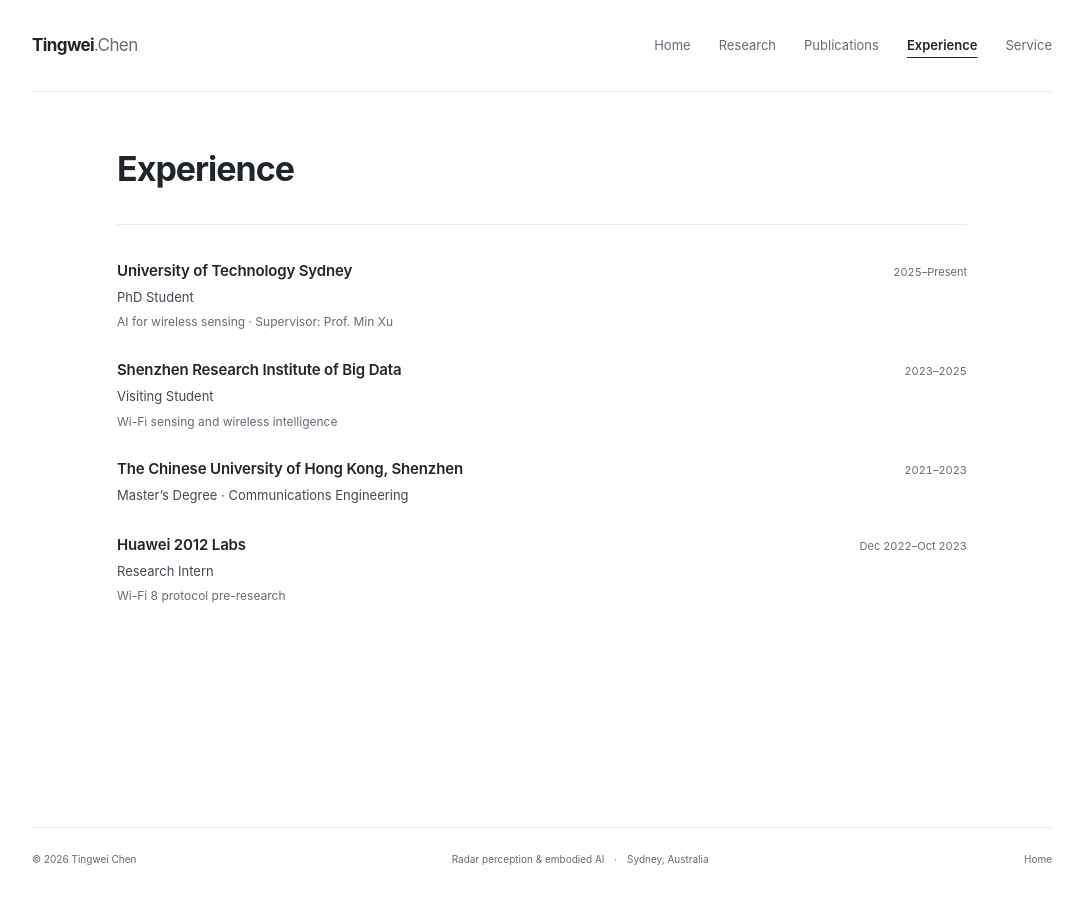
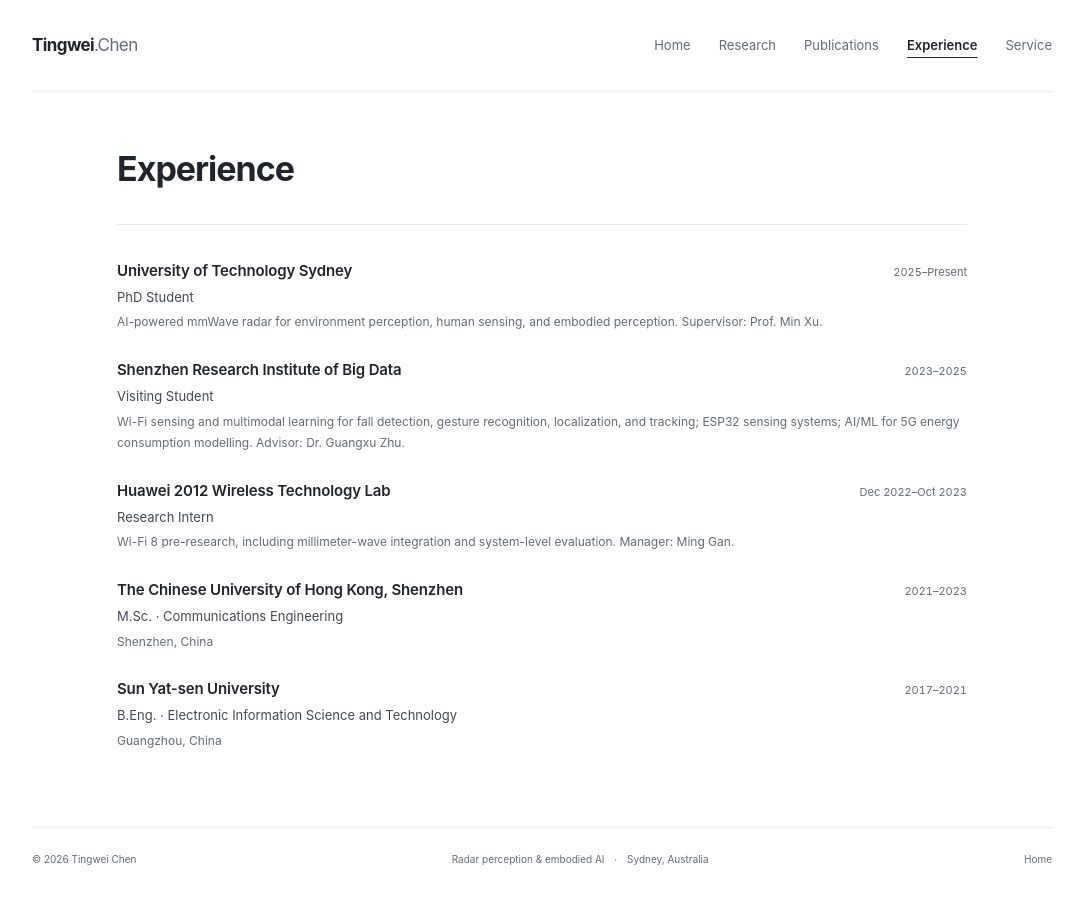
Before and after one commit to Teddyctw/Teddyctw.github.io, a Jekyll site: the page built from _pages/experience.html, in a window 1280 px wide. Shown: the whole page, without its empty margins (98-1181 px from the left). Built offline with Jekyll 4.4.1, drawn with Linux system fonts in a browser that asks for light colours.

Commit message:
Complete research experience and add Sun Yat-sen undergraduate education

```diff
--- a/_pages/experience.html
+++ b/_pages/experience.html
@@ -9,19 +9,25 @@
 <div class="experience-item">
   <div class="experience-top"><h3>University of Technology Sydney</h3><span class="date">2025–Present</span></div>
   <p class="role">PhD Student</p>
-      <p>AI for wireless sensing · Supervisor: Prof. Min Xu</p>
+  <p>AI-powered mmWave radar for environment perception, human sensing, and embodied perception. Supervisor: Prof. Min Xu.</p>
 </div>
 <div class="experience-item">
   <div class="experience-top"><h3>Shenzhen Research Institute of Big Data</h3><span class="date">2023–2025</span></div>
   <p class="role">Visiting Student</p>
-      <p>Wi-Fi sensing and wireless intelligence</p>
+  <p>Wi-Fi sensing and multimodal learning for fall detection, gesture recognition, localization, and tracking; ESP32 sensing systems; AI/ML for 5G energy consumption modelling. Advisor: Dr. Guangxu Zhu.</p>
+</div>
+<div class="experience-item">
+  <div class="experience-top"><h3>Huawei 2012 Wireless Technology Lab</h3><span class="date">Dec 2022–Oct 2023</span></div>
+  <p class="role">Research Intern</p>
+  <p>Wi-Fi 8 pre-research, including millimeter-wave integration and system-level evaluation. Manager: Ming Gan.</p>
 </div>
 <div class="experience-item">
   <div class="experience-top"><h3>The Chinese University of Hong Kong, Shenzhen</h3><span class="date">2021–2023</span></div>
-      <p class="role">Master’s Degree · Communications Engineering</p>
+  <p class="role">M.Sc. · Communications Engineering</p>
+  <p>Shenzhen, China</p>
 </div>
 <div class="experience-item">
-      <div class="experience-top"><h3>Huawei 2012 Labs</h3><span class="date">Dec 2022–Oct 2023</span></div>
-      <p class="role">Research Intern</p>
-      <p>Wi-Fi 8 protocol pre-research</p>
+  <div class="experience-top"><h3>Sun Yat-sen University</h3><span class="date">2017–2021</span></div>
+  <p class="role">B.Eng. · Electronic Information Science and Technology</p>
+  <p>Guangzhou, China</p>
 </div>
```
Lines whose indentation alone changed are shown as unchanged.
